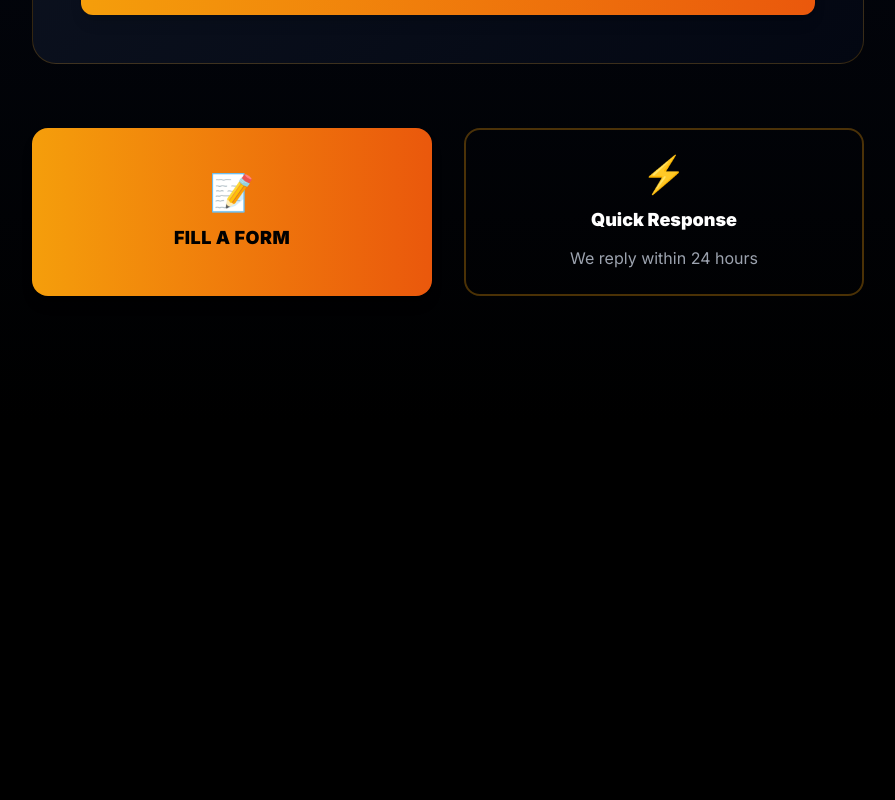
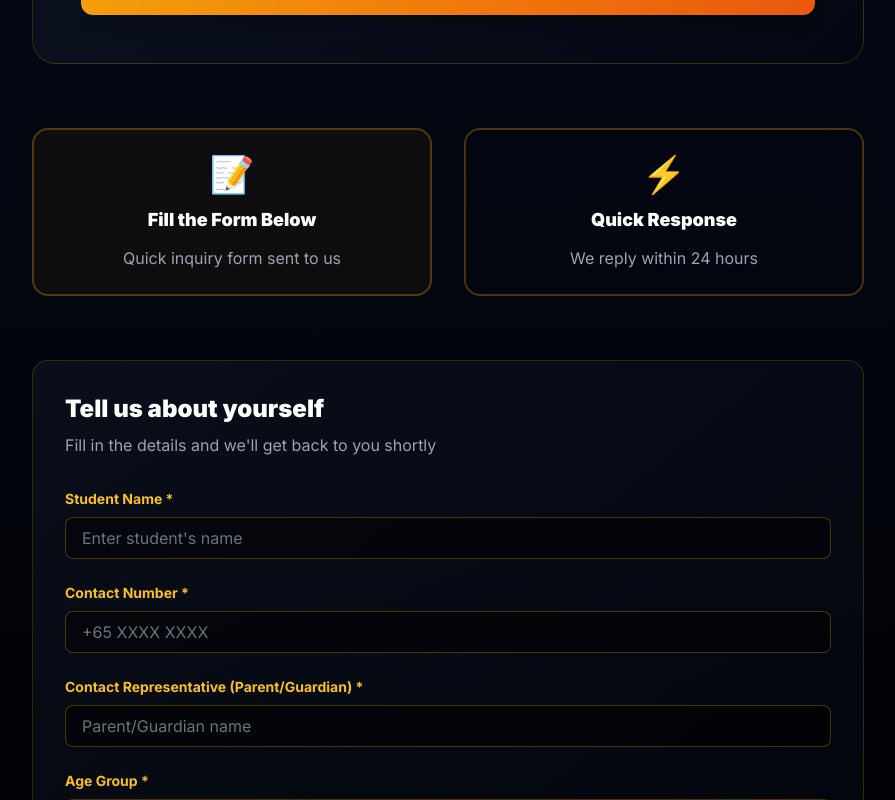
Before and after one commit to Unknown-Blaze/blazing-chess, a Next.js app: page /contact in a window 1280 px wide. Shown: the part 1080-1880 px from the top of the page, without its empty margins (192-1087 px from the left). Before the commit the page ends 1504 px from the top, so only its background shows below. Built offline with nearby package versions, Linux system fonts and the light colour scheme.

Commit message:
fix: clarify pricing with group rates, fix View Programs button, show contact form always, remove toggle

```diff
--- a/src/app/page.tsx
+++ b/src/app/page.tsx
@@ -74,7 +74,7 @@ export default function HomePage() {
               variant="outline"
               className="w-full sm:w-auto border-2 border-amber-500 text-amber-400 hover:bg-amber-500/10 hover:text-amber-300 transition-all duration-300 text-sm sm:text-base font-bold py-5 sm:py-6 px-6 sm:px-8"
               onClick={() => {
-                document.getElementById('offerings')?.scrollIntoView({ behavior: 'smooth' });
+                window.location.href = '/programs';
               }}
             >
               View Programs
--- a/src/components/contact-section.tsx
+++ b/src/components/contact-section.tsx
@@ -22,7 +22,6 @@ interface FormData {
 
 export function ContactSection() {
   const [activeChannel, setActiveChannel] = useState<ContactChannel>('whatsapp');
-  const [isFormOpen, setIsFormOpen] = useState(false);
   const [isSubmitting, setIsSubmitting] = useState(false);
   const [submitMessage, setSubmitMessage] = useState('');
   const [formData, setFormData] = useState<FormData>({
@@ -143,13 +142,11 @@ export function ContactSection() {
 
         {/* Additional Info - Centered */}
         <div className="grid md:grid-cols-2 gap-8 mt-16 text-center">
-          <Button
-            onClick={() => setIsFormOpen(!isFormOpen)}
-            className="bg-gradient-to-r from-amber-500 to-orange-600 hover:from-amber-600 hover:to-orange-700 text-black font-black py-8 text-lg shadow-lg hover:shadow-amber-500/50 transition-all duration-300 uppercase tracking-wide rounded-2xl h-auto flex flex-col items-center justify-center gap-3"
-          >
+          <div className="space-y-3 p-6 rounded-2xl border-2 border-amber-500/30 bg-amber-500/5">
             <div className="text-4xl">📝</div>
-            <span>Fill a Form</span>
-          </Button>
+            <h4 className="text-white font-black text-lg">Fill the Form Below</h4>
+            <p className="text-gray-400">Quick inquiry form sent to us</p>
+          </div>
           <div className="space-y-3 p-6 rounded-2xl border-2 border-amber-500/30">
             <div className="text-4xl">⚡</div>
             <h4 className="text-white font-black text-lg">Quick Response</h4>
@@ -157,9 +154,8 @@ export function ContactSection() {
           </div>
         </div>
 
-        {/* Contact Form - Hidden by default */}
-        {isFormOpen && (
-          <div className="mt-16 bg-gradient-to-br from-gray-900/50 to-gray-950/50 rounded-2xl p-8 border border-amber-500/20">
+        {/* Contact Form - Always Visible */}
+        <div className="mt-16 bg-gradient-to-br from-gray-900/50 to-gray-950/50 rounded-2xl p-8 border border-amber-500/20">
             <div className="mb-8">
               <h3 className="text-2xl font-black text-white mb-2">Tell us about yourself</h3>
               <p className="text-gray-400">Fill in the details and we&apos;ll get back to you shortly</p>
@@ -189,7 +185,6 @@ export function ContactSection() {
                       elo: '',
                       ageGroup: '',
                     });
-                    setTimeout(() => setIsFormOpen(false), 2000);
                   } else {
                     setSubmitMessage('Error submitting form. Please try again.');
                   }
@@ -288,17 +283,8 @@ export function ContactSection() {
               >
                 {isSubmitting ? 'Sending...' : 'Send Inquiry'}
               </Button>
-
-              <button
-                type="button"
-                onClick={() => setIsFormOpen(false)}
-                className="w-full text-gray-400 hover:text-gray-300 py-2 text-sm transition-colors"
-              >
-                Close
-              </button>
             </form>
           </div>
-        )}
       </div>
     </div>
   );
--- a/src/lib/constants.ts
+++ b/src/lib/constants.ts
@@ -42,7 +42,7 @@ export const OFFERINGS: OfferingCard[] = [
       'Free trial class included',
       'All ages welcome',
     ],
-    price: 'From S$50/hour',
+    price: 'S$50/hour (1-on-1) • Group rates available',
   },
   {
     id: '3',
@@ -58,7 +58,7 @@ export const OFFERINGS: OfferingCard[] = [
       'Weekdays & weekends available',
       'All ages welcome',
     ],
-    price: 'From S$60/hour',
+    price: 'S$60/hour (1-on-1) • Group rates available',
   },
   {
     id: '1',
@@ -74,7 +74,7 @@ export const OFFERINGS: OfferingCard[] = [
       'Free trial class available',
       'Available weekdays & weekends',
     ],
-    price: 'From S$25/student/month',
+    price: 'S$25/student/month (Group pricing)',
   },
 ];
 
```
